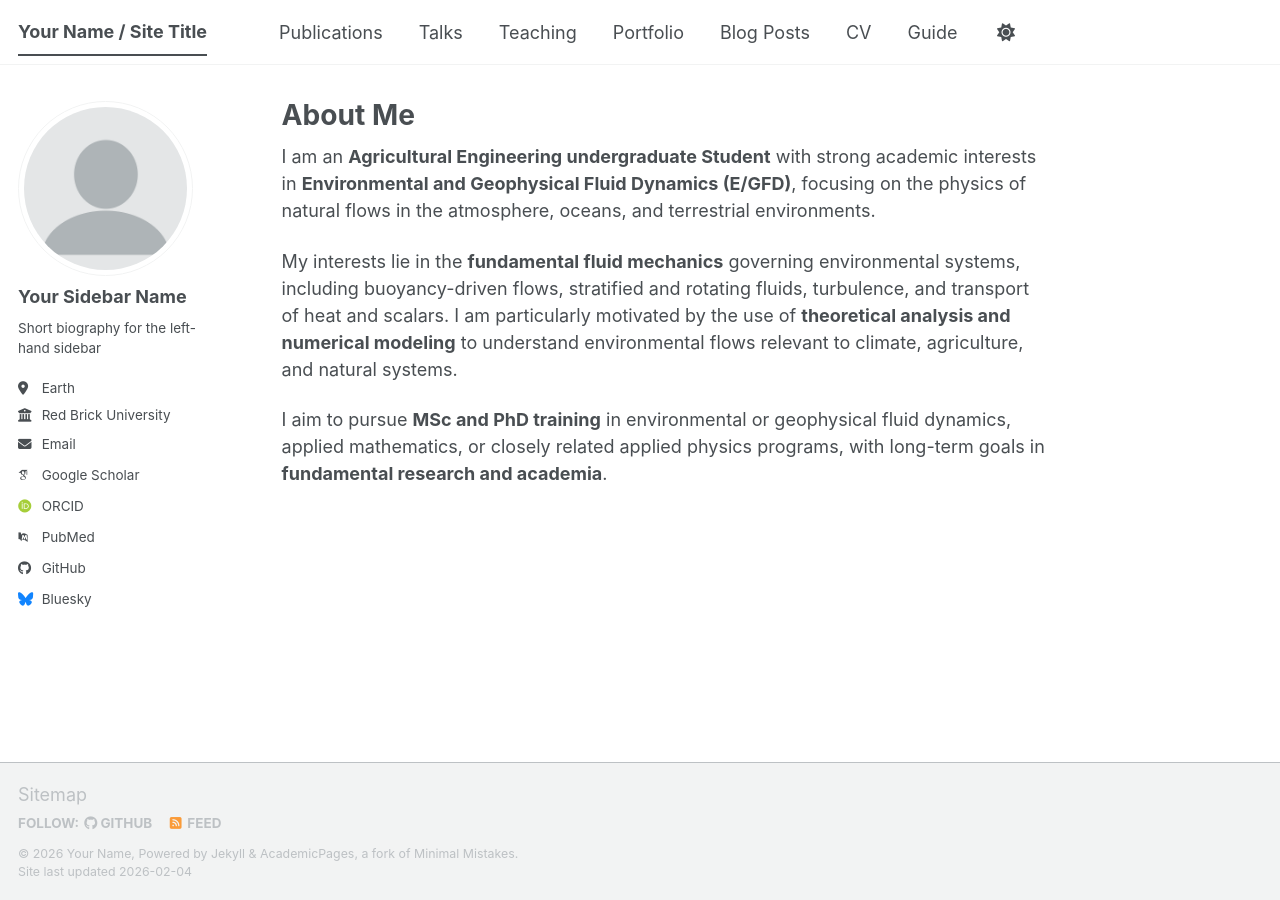
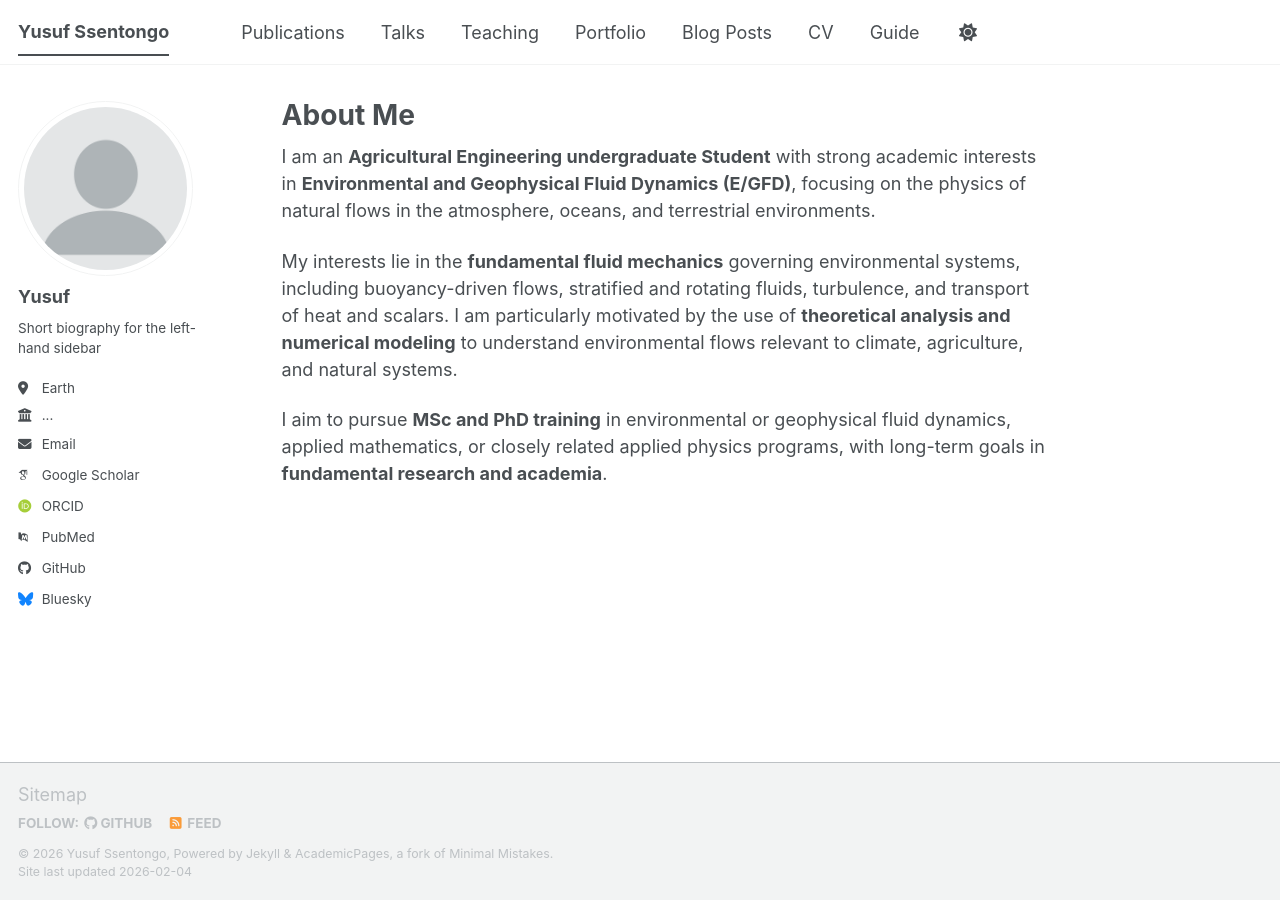
Before and after one commit to YusufSsentongo/yusufssentongo.github.io, a Jekyll site: the page built from _pages/about.md, in a window 1280 px wide. Built offline with Jekyll 4.4.1, drawn with Linux system fonts in a browser that asks for light colours; some web fonts are replaced; a script bundle is joined from its source files by our own code; library files that are not in the unit come from our copies.

Commit message:
Update _config.yml

```diff
--- a/_config.yml
+++ b/_config.yml
@@ -9,10 +9,10 @@
 # Basic Site Settings
 locale                   : "en-US"
 site_theme               : "default" # The available themes options are "default", "air", "sunrise", "mint", "dirt" and "contrast"
-title                    : "Your Name / Site Title"
+title                    : "Yusuf Ssentongo"
 title_separator          : "-"
-name                     : &name "Your Name"
-description              : &description "Your Name's academic portfolio"   # Update this with a general description of your site, this is the default if not overridden by a page
+name                     : &name "Yusuf Ssentongo"
+description              : &description "Geophysical and Environmental Fluid Dynamics"   # Update this with a general description of your site, this is the default if not overridden by a page
 url                      : https://academicpages.github.io # The base hostname & protocol for your site e.g. "https://[your GitHub username].github.io",
                                                            # or if you already have some other page hosted on Github then use "https://[your GitHub username].github.io/[Your Repo Name]"
 baseurl                  : "" # the subpath of your site, e.g. "/blog"
@@ -24,13 +24,13 @@ repository               : "academicpages/academicpages.github.io"
 author:
   # Biographic information
   avatar           : "profile.png"
-  name             : "Your Sidebar Name"
+  name             : "Yusuf"
   pronouns         : # example: "she/her"
   bio              : "Short biography for the left-hand sidebar"
   location         : "Earth"
-  employer         : "Red Brick University"
+  employer         : "..."
   uri              : # URL
-  email            : "none@example.org"
+  email            : "yusufssentongo9@gmail.com"
 
   # Academic websites
   academia         : # URL
```
